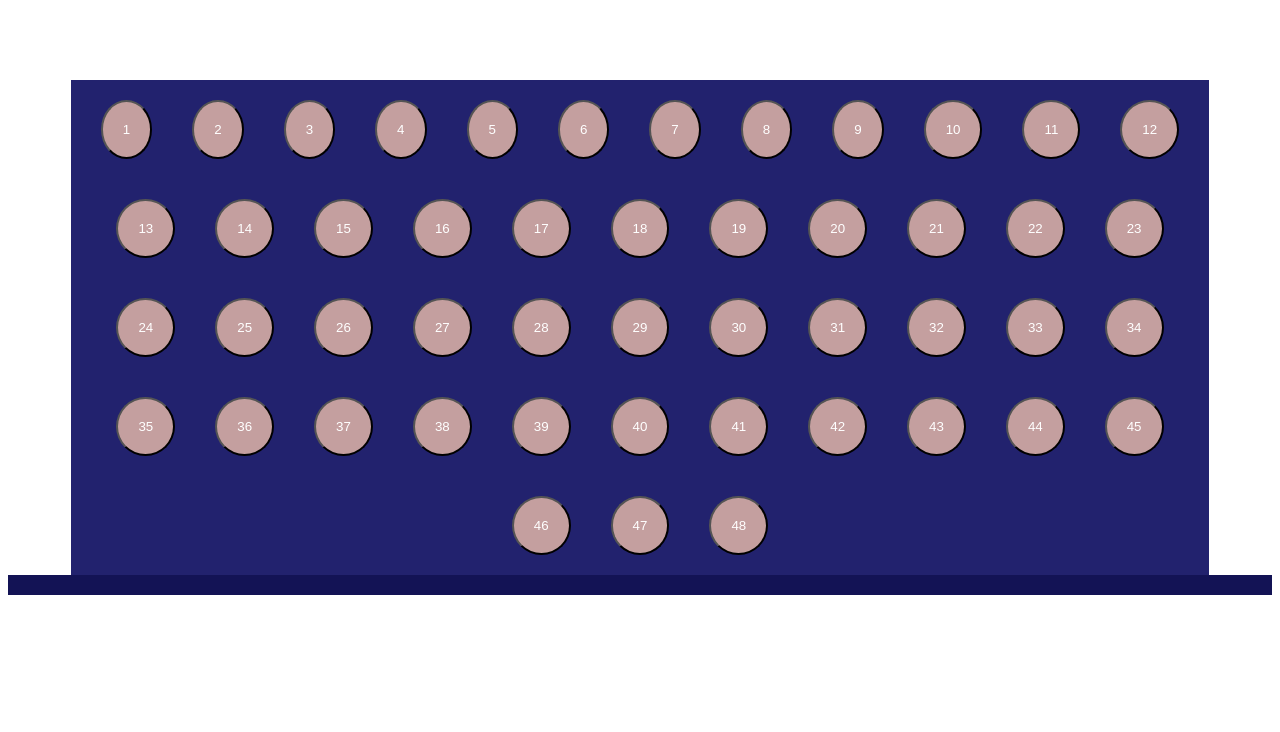
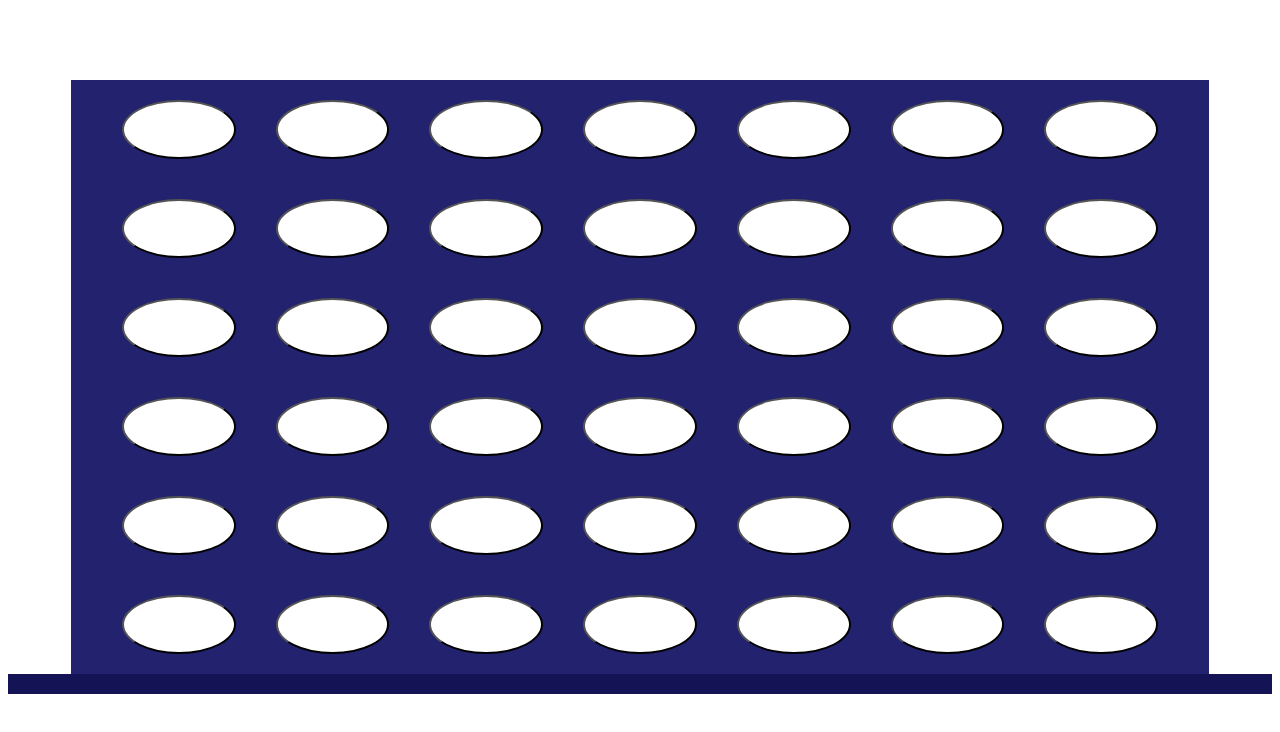
Before and after one commit to KOSaber/MyProject1, a plain HTML site: page index.html in a window 1280 px wide. Shown: the part 50-782 px from the top of the page. Drawn offline with nearby package versions, Linux system fonts and the light colour scheme.

Commit message:
bored done

```diff
--- a/css/style.css
+++ b/css/style.css
@@ -17,12 +17,13 @@ h2{
     margin: 5% 5% 0 5%;
 }
 button{
-    background-color: rgb(196, 159, 159);
+    background-color: white;
     border-radius: 50%;
     color: white;
     padding: 20px;
     margin: 20px;
     cursor: pointer;
+    width: 10%;
 }
 #base {
     height: 20px;
--- a/index.html
+++ b/index.html
@@ -17,18 +17,13 @@
         <!-- <input type="button" class="button" value="Input Button"> -->
         <div id="container">
  <div id="board">
-    <button>1</button><button>2</button> <button>3</button> <button>4</button>
-    <button>5</button><button>6</button> <button>7</button> <button>8</button>
-    <button>9</button><button>10</button> <button>11</button> <button>12</button>
-    <button>13</button><button>14</button> <button>15</button> <button>16</button>
-    <button>17</button><button>18</button> <button>19</button> <button>20</button>
-    <button>21</button><button>22</button> <button>23</button> <button>24</button>
-    <button>25</button><button>26</button> <button>27</button> <button>28</button>
-    <button>29</button><button>30</button> <button>31</button> <button>32</button>
-    <button>33</button><button>34</button> <button>35</button> <button>36</button>
-    <button>37</button><button>38</button> <button>39</button> <button>40</button>
-    <button>41</button><button>42</button> <button>43</button> <button>44</button>
-    <button>45</button><button>46</button> <button>47</button> <button>48</button>
+    <button>1</button><button>2</button><button>3</button><button>4</button><button>5</button><button>6</button>
+    <button>7</button><button>8</button><button>9</button><button>10</button><button>11</button><button>12</button>
+    <button>13</button><button>14</button><button>15</button><button>16</button><button>17</button><button>18</button>
+    <button>19</button><button>20</button><button>21</button><button>22</button><button>23</button><button>24</button>
+    <button>25</button><button>26</button><button>27</button><button>28</button><button>29</button><button>30</button>
+    <button>31</button><button>32</button><button>33</button><button>34</button><button>35</button><button>36</button>
+    <button>37</button><button>38</button><button>39</button><button>40</button><button>41</button><button>42</button>
     <!-- <div id="base"></div> -->
  </div>
  <div id="base"></div>
```
